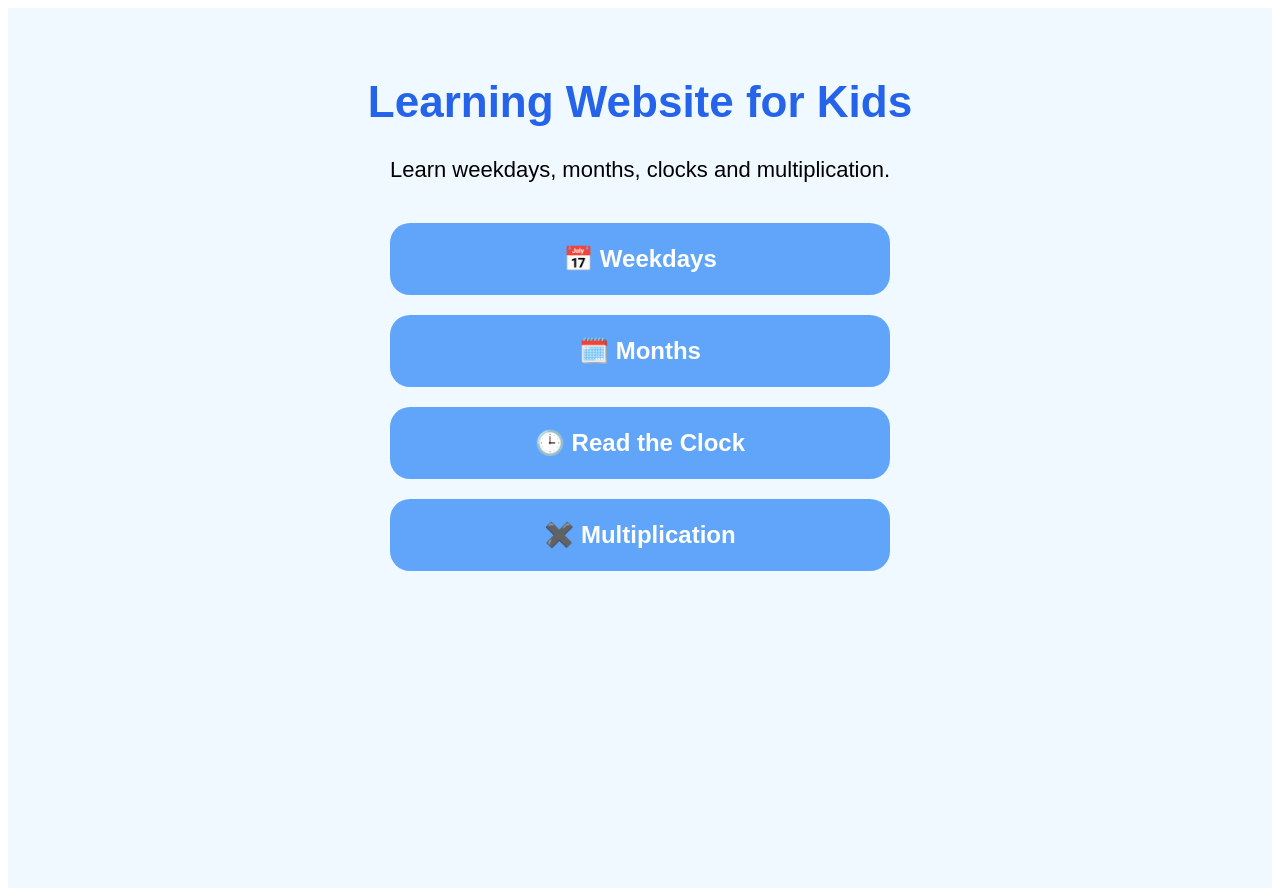
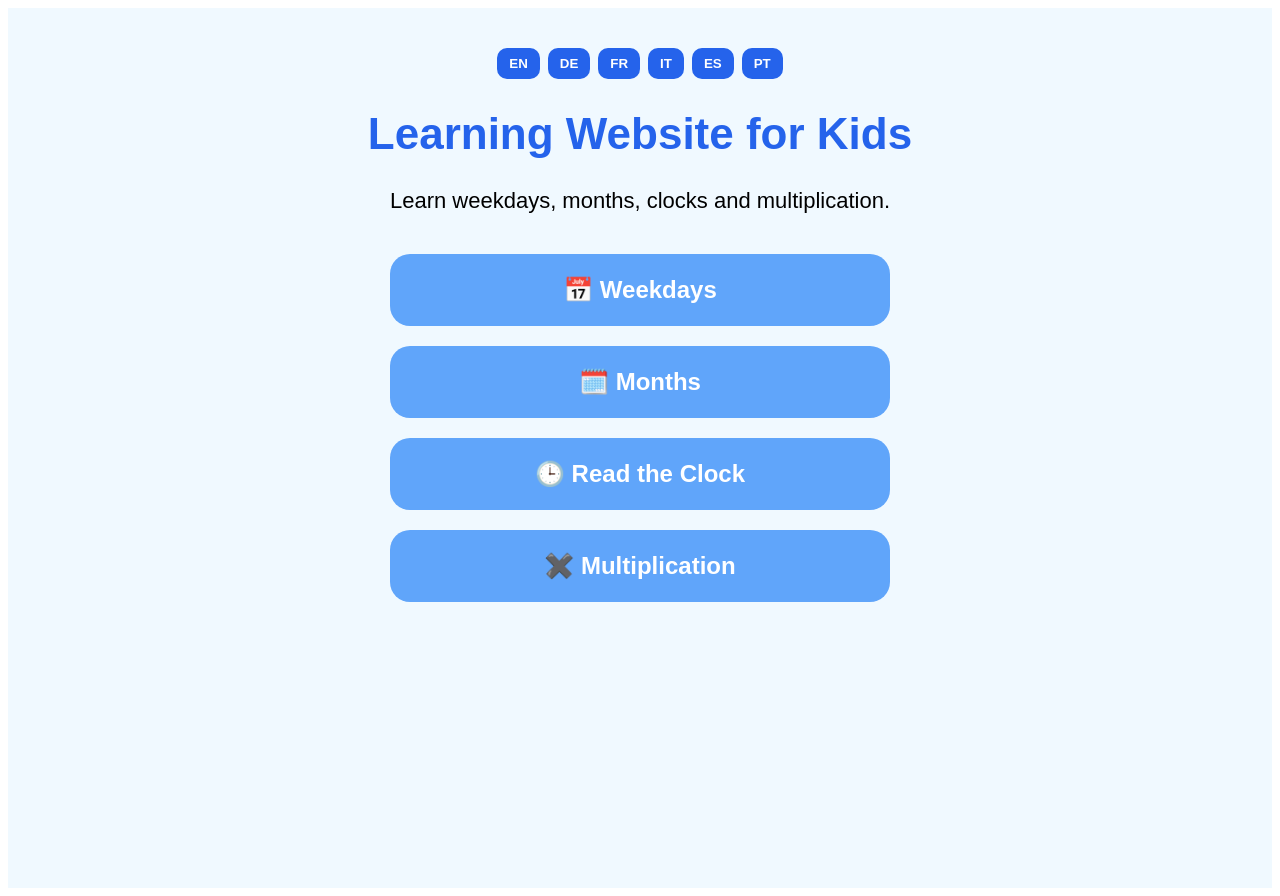
Before and after one commit to ossthun/kids, a Next.js app: page / in a window 1280 px wide. Built offline with nearby package versions, Linux system fonts and the light colour scheme.

Commit message:
Add language selection and save preference

```diff
--- a/pages/index.js
+++ b/pages/index.js
@@ -5,37 +5,37 @@ export default function Home() {
   const [language, setLanguage] = useState("en");
 
   useEffect(() => {
-    setLanguage(getLanguage());
+    const savedLanguage = localStorage.getItem("language");
+    setLanguage(savedLanguage || getLanguage());
   }, []);
+
+  const changeLanguage = (newLanguage) => {
+    setLanguage(newLanguage);
+    localStorage.setItem("language", newLanguage);
+  };
 
   const t = translations[language];
 
   return (
     <main style={styles.page}>
-      <h1 style={styles.title}>
-        {t.homeTitle}
-      </h1>
+      <div style={styles.languageBar}>
+        <button onClick={() => changeLanguage("en")} style={styles.langButton}>EN</button>
+        <button onClick={() => changeLanguage("de")} style={styles.langButton}>DE</button>
+        <button onClick={() => changeLanguage("fr")} style={styles.langButton}>FR</button>
+        <button onClick={() => changeLanguage("it")} style={styles.langButton}>IT</button>
+        <button onClick={() => changeLanguage("es")} style={styles.langButton}>ES</button>
+        <button onClick={() => changeLanguage("pt")} style={styles.langButton}>PT</button>
+      </div>
 
-      <p style={styles.subtitle}>
-        {t.homeSubtitle}
-      </p>
+      <h1 style={styles.title}>{t.homeTitle}</h1>
+
+      <p style={styles.subtitle}>{t.homeSubtitle}</p>
 
       <div style={styles.grid}>
-        <a href="/weekdays" style={buttonStyle}>
-          📅 {t.weekdays}
-        </a>
-
-        <a href="/months" style={buttonStyle}>
-          🗓️ {t.months}
-        </a>
-
-        <a href="/clock" style={buttonStyle}>
-          🕒 {t.clock}
-        </a>
-
-        <a href="/multiplication" style={buttonStyle}>
-          ✖️ {t.multiplication}
-        </a>
+        <a href="/weekdays" style={buttonStyle}>📅 {t.weekdays}</a>
+        <a href="/months" style={buttonStyle}>🗓️ {t.months}</a>
+        <a href="/clock" style={buttonStyle}>🕒 {t.clock}</a>
+        <a href="/multiplication" style={buttonStyle}>✖️ {t.multiplication}</a>
       </div>
     </main>
   );
@@ -48,6 +48,22 @@ const styles = {
     textAlign: "center",
     fontFamily: "Arial, sans-serif",
     background: "#f0f9ff",
+  },
+  languageBar: {
+    display: "flex",
+    gap: "8px",
+    justifyContent: "center",
+    flexWrap: "wrap",
+    marginBottom: "30px",
+  },
+  langButton: {
+    padding: "8px 12px",
+    borderRadius: "10px",
+    border: "none",
+    background: "#2563eb",
+    color: "white",
+    fontWeight: "bold",
+    cursor: "pointer",
   },
   title: {
     fontSize: "44px",
```
